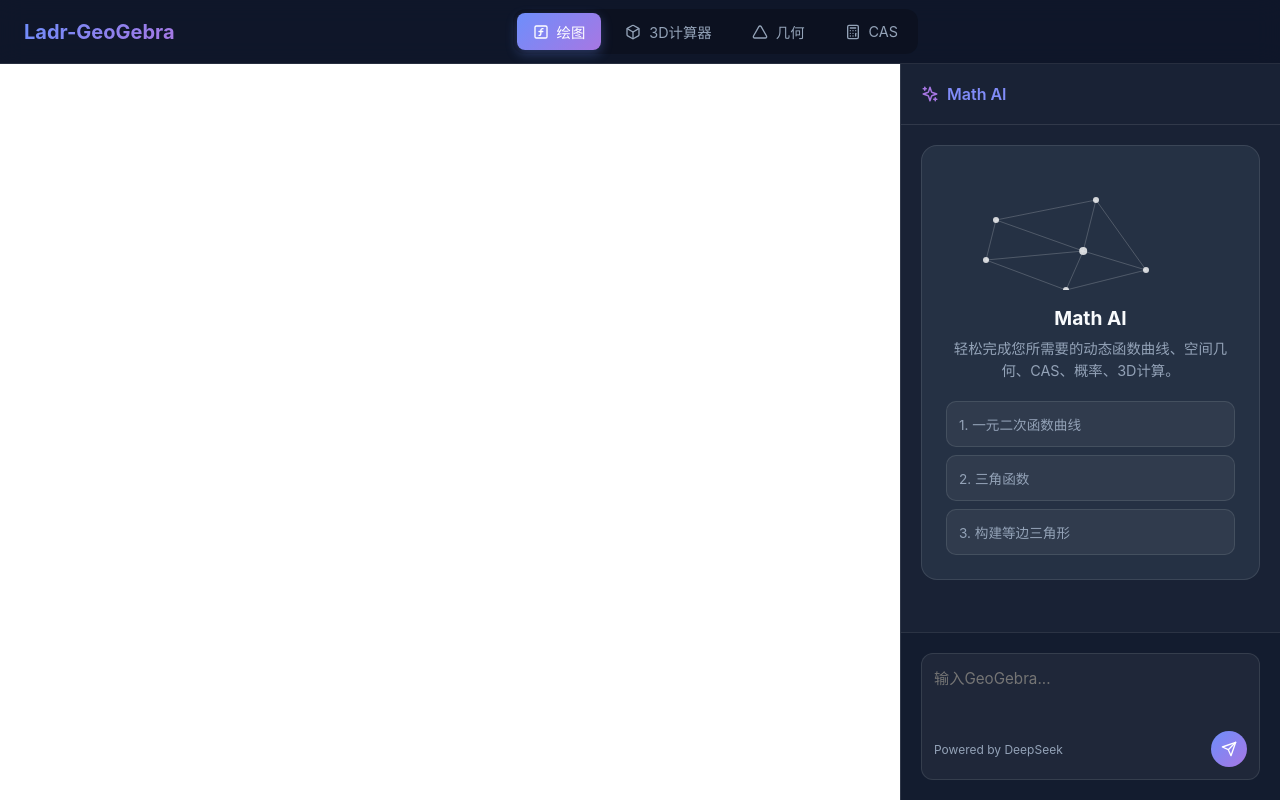
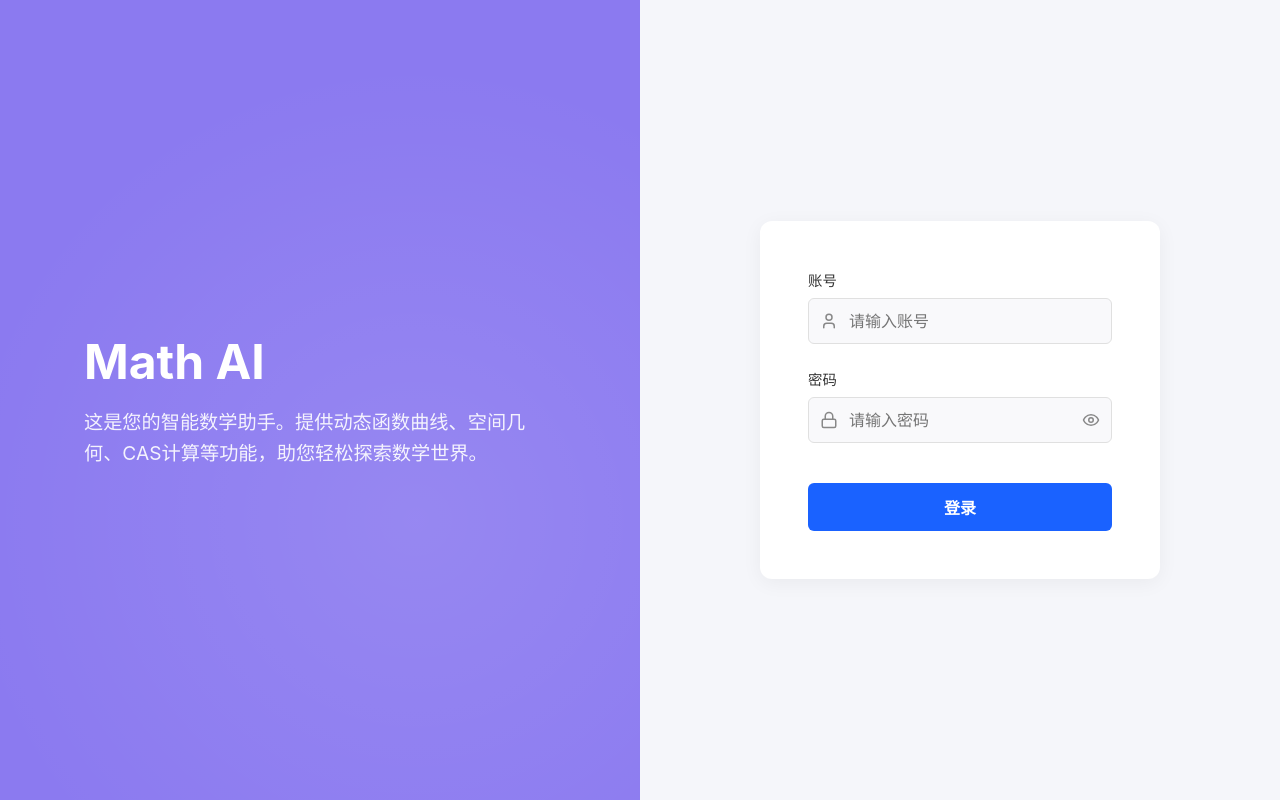
Before and after one commit to seawalkermiaoer/ladr-geogegra, a React (Vite) app: page / in a window 1280 px wide. Built offline with nearby package versions, Linux system fonts and the light colour scheme.

Commit message:
add login page

```diff
--- a/src/App.jsx
+++ b/src/App.jsx
@@ -2,10 +2,16 @@ import React, { useState } from 'react';
 import TopBar from './components/TopBar';
 import Sidebar from './components/Sidebar';
 import GGBApplet from './components/GGBApplet';
+import Login from './components/Login';
 import './index.css';
 
 function App() {
+    const [isLoggedIn, setIsLoggedIn] = useState(false);
     const [currentMode, setCurrentMode] = useState('graphing');
+
+    if (!isLoggedIn) {
+        return <Login onLogin={() => setIsLoggedIn(true)} />;
+    }
 
     return (
         <>
--- /dev/null
+++ b/src/components/Login.css
@@ -0,0 +1,142 @@
+.login-container {
+    display: flex;
+    height: 100vh;
+    width: 100vw;
+    font-family: -apple-system, BlinkMacSystemFont, 'Segoe UI', Roboto, 'Helvetica Neue', Arial, sans-serif;
+}
+
+.login-left {
+    flex: 1;
+    background: #8b7af0;
+    /* Approximate purple from image */
+    display: flex;
+    align-items: center;
+    justify-content: center;
+    position: relative;
+    overflow: hidden;
+    color: white;
+}
+
+/* Add some subtle background effect to mimic the image's texture */
+.login-left::before {
+    content: '';
+    position: absolute;
+    top: -10%;
+    left: -10%;
+    width: 150%;
+    height: 150%;
+    background: radial-gradient(circle at center, rgba(255, 255, 255, 0.1) 0%, rgba(0, 0, 0, 0) 60%);
+    transform: rotate(-15deg);
+}
+
+.left-content {
+    z-index: 1;
+    text-align: left;
+    padding: 4rem;
+    max-width: 600px;
+}
+
+.left-content h1 {
+    font-size: 3rem;
+    margin-bottom: 1rem;
+    font-weight: 700;
+}
+
+.left-content p {
+    font-size: 1.2rem;
+    opacity: 0.9;
+    line-height: 1.6;
+}
+
+.login-right {
+    flex: 1;
+    background-color: #f5f6fa;
+    display: flex;
+    align-items: center;
+    justify-content: center;
+}
+
+.login-card {
+    background: white;
+    padding: 3rem;
+    border-radius: 12px;
+    box-shadow: 0 4px 20px rgba(0, 0, 0, 0.05);
+    width: 100%;
+    max-width: 400px;
+}
+
+.form-group {
+    margin-bottom: 1.5rem;
+}
+
+.form-group label {
+    display: block;
+    margin-bottom: 0.5rem;
+    font-weight: 500;
+    color: #333;
+    font-size: 0.9rem;
+}
+
+.input-wrapper {
+    position: relative;
+    display: flex;
+    align-items: center;
+}
+
+.input-icon {
+    position: absolute;
+    left: 12px;
+    color: #888;
+}
+
+.input-wrapper input {
+    width: 100%;
+    padding: 12px 12px 12px 40px;
+    /* Space for icon */
+    border: 1px solid #e0e0e0;
+    border-radius: 6px;
+    font-size: 1rem;
+    transition: border-color 0.2s;
+    background-color: #f9f9fb;
+}
+
+.input-wrapper input:focus {
+    outline: none;
+    border-color: #2b65ff;
+    background-color: white;
+}
+
+.toggle-password {
+    position: absolute;
+    right: 12px;
+    background: none;
+    border: none;
+    cursor: pointer;
+    color: #888;
+    padding: 0;
+    display: flex;
+    align-items: center;
+}
+
+.toggle-password:hover {
+    color: #555;
+}
+
+.login-btn {
+    width: 100%;
+    padding: 12px;
+    background-color: #1a62ff;
+    /* Bright blue from image */
+    color: white;
+    border: none;
+    border-radius: 6px;
+    font-size: 1rem;
+    font-weight: 600;
+    cursor: pointer;
+    transition: background-color 0.2s;
+    margin-top: 1rem;
+}
+
+.login-btn:hover {
+    background-color: #004ee0;
+}
--- /dev/null
+++ b/src/components/Login.jsx
@@ -0,0 +1,73 @@
+import React, { useState } from 'react';
+import { User, Lock, Eye, EyeOff } from 'lucide-react';
+import './Login.css';
+
+export default function Login({ onLogin }) {
+    const [showPassword, setShowPassword] = useState(false);
+    const [username, setUsername] = useState('');
+    const [password, setPassword] = useState('');
+
+    const handleSubmit = (e) => {
+        e.preventDefault();
+
+        // Get environment variables or fallback to defaults for local dev
+        // __APP_USERNAME__ and __APP_PASSWORD__ are replaced by Vite during build
+        const safeUsername = (typeof __APP_USERNAME__ !== 'undefined' && __APP_USERNAME__) ? __APP_USERNAME__ : 'admin';
+        const safePassword = (typeof __APP_PASSWORD__ !== 'undefined' && __APP_PASSWORD__) ? __APP_PASSWORD__ : 'password';
+
+        if (username === safeUsername && password === safePassword) {
+            onLogin();
+        } else {
+            alert("账号或密码错误");
+        }
+    };
+
+    return (
+        <div className="login-container">
+            <div className="login-left">
+                <div className="left-content">
+                    <h1>Math AI</h1>
+                    <p>这是您的智能数学助手。提供动态函数曲线、空间几何、CAS计算等功能，助您轻松探索数学世界。</p>
+                </div>
+            </div>
+            <div className="login-right">
+                <div className="login-card">
+                    <form onSubmit={handleSubmit}>
+                        <div className="form-group">
+                            <label>账号</label>
+                            <div className="input-wrapper">
+                                <User size={18} className="input-icon" />
+                                <input
+                                    type="text"
+                                    placeholder="请输入账号"
+                                    value={username}
+                                    onChange={(e) => setUsername(e.target.value)}
+                                />
+                            </div>
+                        </div>
+                        <div className="form-group">
+                            <label>密码</label>
+                            <div className="input-wrapper">
+                                <Lock size={18} className="input-icon" />
+                                <input
+                                    type={showPassword ? "text" : "password"}
+                                    placeholder="请输入密码"
+                                    value={password}
+                                    onChange={(e) => setPassword(e.target.value)}
+                                />
+                                <button
+                                    type="button"
+                                    className="toggle-password"
+                                    onClick={() => setShowPassword(!showPassword)}
+                                >
+                                    {showPassword ? <EyeOff size={18} /> : <Eye size={18} />}
+                                </button>
+                            </div>
+                        </div>
+                        <button type="submit" className="login-btn">登录</button>
+                    </form>
+                </div>
+            </div>
+        </div>
+    );
+}
--- a/vite.config.js
+++ b/vite.config.js
@@ -1,7 +1,16 @@
-import { defineConfig } from 'vite'
+import { defineConfig, loadEnv } from 'vite'
 import react from '@vitejs/plugin-react'
 
 // https://vitejs.dev/config/
-export default defineConfig({
-    plugins: [react()],
+export default defineConfig(({ mode }) => {
+    // Load env file based on `mode` in the current working directory.
+    // Set the third parameter to '' to load all env regardless of the `VITE_` prefix.
+    const env = loadEnv(mode, process.cwd(), '')
+    return {
+        plugins: [react()],
+        define: {
+            '__APP_USERNAME__': JSON.stringify(env.USERNAME),
+            '__APP_PASSWORD__': JSON.stringify(env.PASSWORD),
+        }
+    }
 })
```
